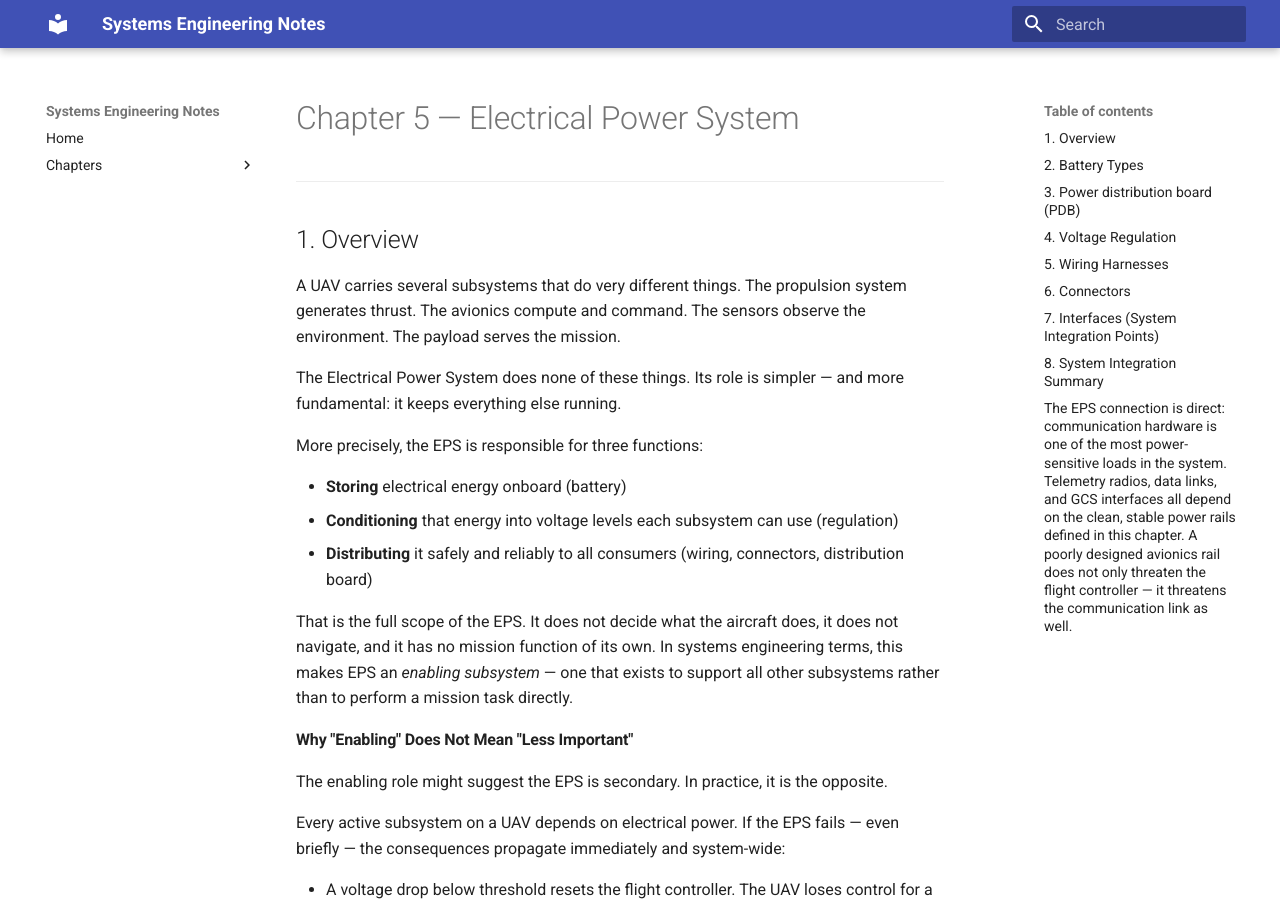
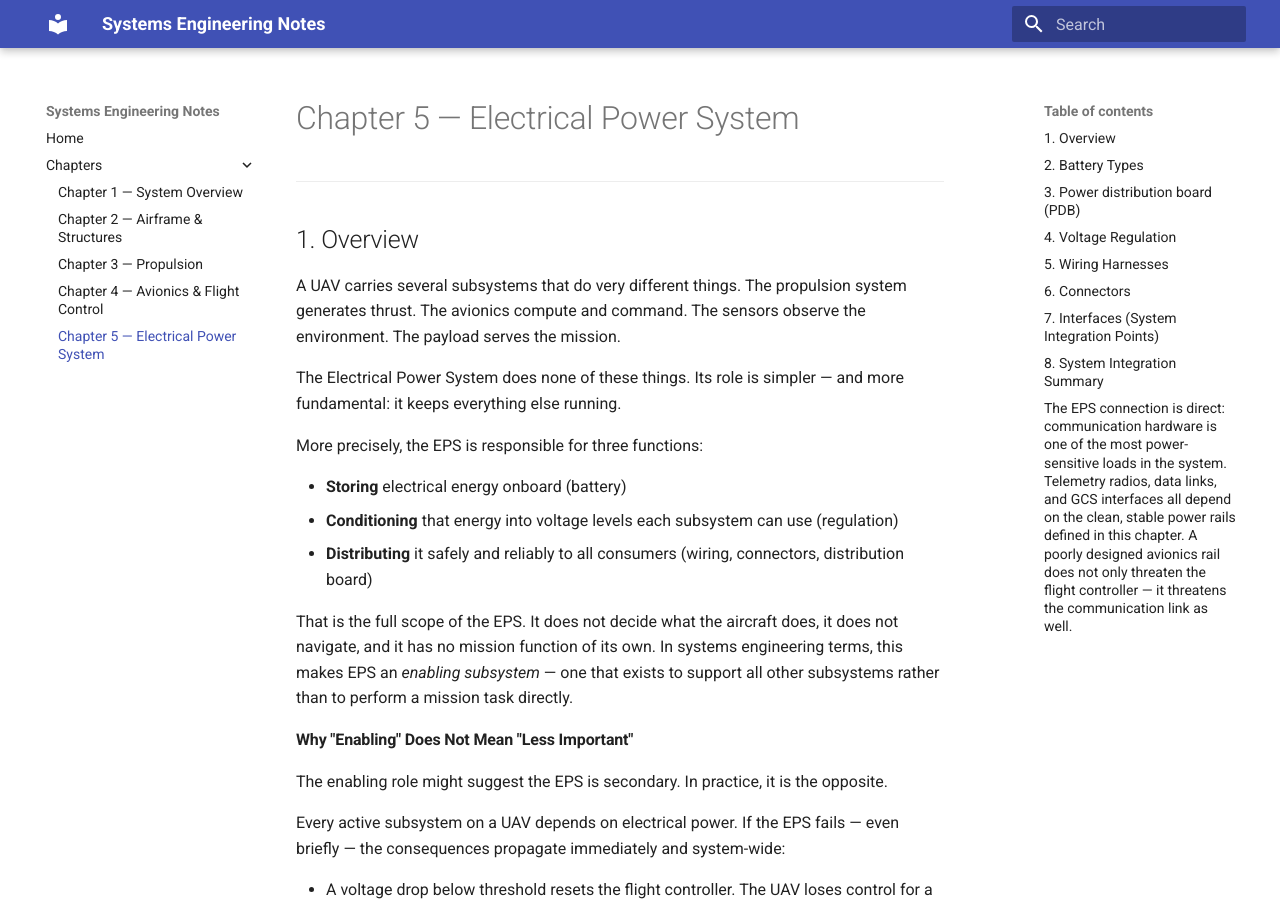
Before and after one commit to hepguzel/systems-engineering-notes, an MkDocs documentation site: the page built from docs/ch05-electrical-power-system/index.md, in a window 1280 px wide and 900 px high. Built offline with MkDocs 1.6.1 and Material for MkDocs 9.7.7, drawn with Linux system fonts in a browser that asks for light colours.

Commit message:
Update Chapter 5 link in mkdocs.yml

```diff
--- a/mkdocs.yml
+++ b/mkdocs.yml
@@ -1,6 +1,7 @@
 site_name: Systems Engineering Notes
 theme:
   name: material
+
 
 nav:
   - Home: index.md
@@ -9,12 +10,13 @@ nav:
       - "Chapter 2 — Airframe & Structures": ch02-airframe-structures/index.md
       - "Chapter 3 — Propulsion": ch03-propulsion-system/index.md
       - "Chapter 4 — Avionics & Flight Control": ch04-avionics-flight-control/index.md
-      #- "Chapter 5 — Electrical Power System": ch05-electrical-power.md
+      - "Chapter 5 — Electrical Power System": ch05-electrical-power-system/index.md
       #- "Chapter 6 — Communication & GCS": ch06-comms-gcs.md
       #- "Chapter 7 — Ground Segment & Workflow": ch07-ground-segment-workflow.md
       #- "Chapter 8 — Architecture Basics": ch08-architecture-basics.md
       #- "Chapter 9 — Detailed Architecture": ch09-detailed-architecture.md
       #- "Chapter 10 — SRS Basics": ch10-srs-basics.md
+
 
 markdown_extensions:
   - toc:
@@ -28,6 +30,7 @@ markdown_extensions:
           class: mermaid
           format: !!python/name:pymdownx.superfences.fence_code_format
 
+
 extra_css:
   - stylesheets/extra.css
 
```
